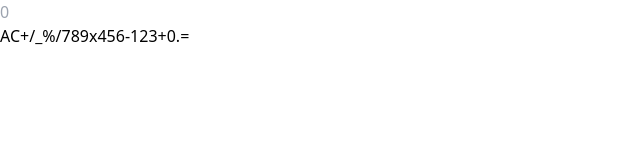
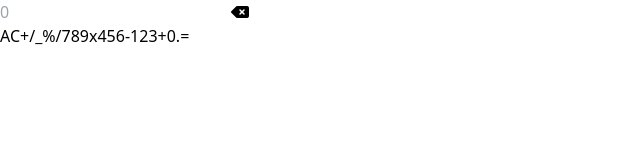
Before and after one commit to Subashstha769/Web-Calculator, a React (Vite) app: page / in a window 1280 px wide. Shown: the top 160 px of the page, without its empty margins (0-640 px from the left). Built offline with nearby package versions, Linux system fonts and the light colour scheme.

Commit message:
backspace was added

```diff
--- a/src/Calculator.jsx
+++ b/src/Calculator.jsx
@@ -5,6 +5,9 @@ function Calculator() {
     {
         display.value = "";
     }
+
+
+
 
     function appentToDisplay(input) {
         let display = document.querySelector("#display");
@@ -19,6 +22,12 @@ function Calculator() {
                 ? display.value.slice(1)
                 : `-${display.value}`;
         }
+    }
+
+    function back(){
+        let display = document.querySelector("#display");
+        display.value = display.value.slice(0, -1);
+
     }
 
     function result() {
@@ -36,8 +45,9 @@ function Calculator() {
     return (
         <>
             <div className="calculator w-100 h-[100vh] p-2 bg-black text-white flex flex-col justify-start items-center gap-2 sm:w-[450px] sm:h-[650px] sm:rounded-[10px] ">
-                <section className="display  w-full h-[20%] flex justify-center items-center sm:h-[100px] ">
+                <section className="display  w-full h-[20%] flex justify-center items-center gap-1 sm:h-[100px] ">
                     <input type="text" placeholder="0" id="display" className="  outline-none w-full h-full bg-transparent text-white text-7xl text-right placeholder:text-7xl px-1" readOnly />
+                    <i class="fa-solid fa-delete-left text-3xl text-gray-400 cursor-pointer" onClick={back} ></i>
                 </section>
 
                 <section className="btns  w-full h-[78%] grid grid-cols-4 grid-rows-5 items-center gap-3 sm:h-[520px]" >
```
